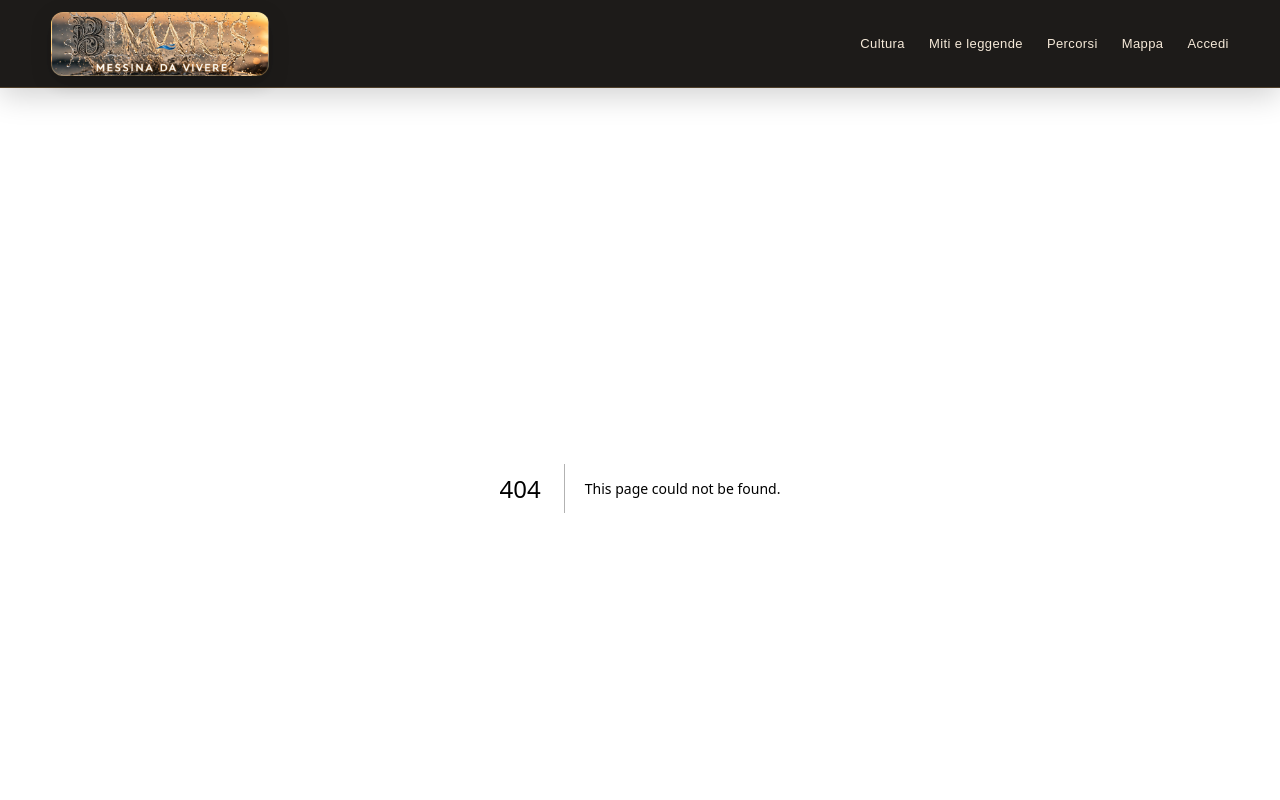
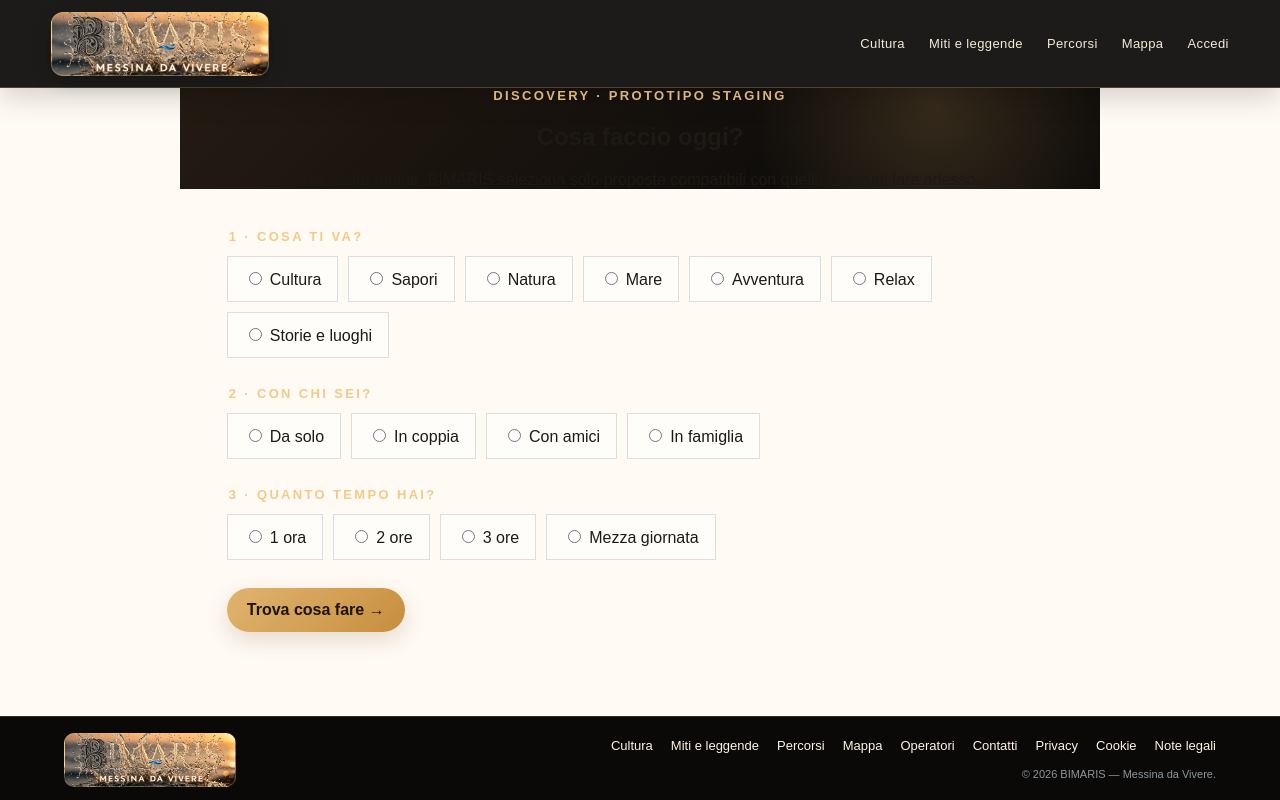
Before and after one commit to giovannibrunetto/bimaris-platform, a Next.js app in the folder apps/web/: page /cosa-faccio-oggi in a window 1280 px wide. Before the commit this address had no page. Shown: the top 800 px of the page. Built offline with nearby package versions, Linux system fonts and the light colour scheme.

Commit message:
Add Discovery today prototype

```diff
--- /dev/null
+++ b/apps/web/app/cosa-faccio-oggi/page.tsx
@@ -0,0 +1,77 @@
+import Link from "next/link";
+import { discoverExperiences, DISCOVERY_AUDIENCES, DISCOVERY_INTENTS, type DiscoveryAudience, type DiscoveryIntent } from "@/lib/discovery";
+
+export const dynamic = "force-dynamic";
+export const revalidate = 0;
+
+const intentLabels: Record<DiscoveryIntent, string> = {
+  culture: "Cultura",
+  "food-wine": "Sapori",
+  nature: "Natura",
+  sea: "Mare",
+  adventure: "Avventura",
+  relax: "Relax",
+  "stories-places": "Storie e luoghi",
+};
+const audienceLabels: Record<DiscoveryAudience, string> = {
+  solo: "Da solo",
+  couple: "In coppia",
+  friends: "Con amici",
+  family: "In famiglia",
+};
+const durationOptions = [
+  [60, "1 ora"],
+  [120, "2 ore"],
+  [180, "3 ore"],
+  [360, "Mezza giornata"],
+] as const;
+
+function one(value: string | string[] | undefined) { return Array.isArray(value) ? value[0] : value; }
+function validIntent(value?: string): value is DiscoveryIntent { return !!value && (DISCOVERY_INTENTS as readonly string[]).includes(value); }
+function validAudience(value?: string): value is DiscoveryAudience { return !!value && (DISCOVERY_AUDIENCES as readonly string[]).includes(value); }
+
+export default async function DiscoveryTodayPage({ searchParams }: { searchParams: Promise<Record<string, string | string[] | undefined>> }) {
+  const params = await searchParams;
+  const intentRaw = one(params.intent);
+  const audienceRaw = one(params.audience);
+  const minutesRaw = Number(one(params.minutes));
+  const intent = validIntent(intentRaw) ? intentRaw : undefined;
+  const audience = validAudience(audienceRaw) ? audienceRaw : undefined;
+  const minutes = durationOptions.some(([v]) => v === minutesRaw) ? minutesRaw : undefined;
+  const complete = !!intent && !!audience && !!minutes;
+  const results = complete ? await discoverExperiences({ intent, audience, availableMinutes: minutes, limit: 3 }) : [];
+
+  return <>
+    <section className="page-hero" style={{maxWidth:920,margin:"0 auto",textAlign:"center"}}>
+      <div className="kicker">DISCOVERY · PROTOTIPO STAGING</div>
+      <h1>Cosa faccio oggi?</h1>
+      <p>Tre scelte rapide. BIMARIS seleziona solo proposte compatibili con quello che vuoi fare adesso.</p>
+    </section>
+
+    <section className="section" style={{maxWidth:980,margin:"0 auto",paddingTop:24}}>
+      <form method="get" style={{display:"grid",gap:28}}>
+        <fieldset style={{border:0,padding:0,margin:0}}>
+          <legend className="kicker" style={{marginBottom:12}}>1 · Cosa ti va?</legend>
+          <div style={{display:"flex",flexWrap:"wrap",gap:10}}>{DISCOVERY_INTENTS.map(key => <label key={key} className="detail-panel" style={{padding:"12px 16px",cursor:"pointer",border:intent===key?"2px solid #8a5b3d":"1px solid #ddd"}}><input type="radio" name="intent" value={key} defaultChecked={intent===key} style={{marginRight:8}}/>{intentLabels[key]}</label>)}</div>
+        </fieldset>
+
+        <fieldset style={{border:0,padding:0,margin:0}}>
+          <legend className="kicker" style={{marginBottom:12}}>2 · Con chi sei?</legend>
+          <div style={{display:"flex",flexWrap:"wrap",gap:10}}>{DISCOVERY_AUDIENCES.map(key => <label key={key} className="detail-panel" style={{padding:"12px 16px",cursor:"pointer",border:audience===key?"2px solid #8a5b3d":"1px solid #ddd"}}><input type="radio" name="audience" value={key} defaultChecked={audience===key} style={{marginRight:8}}/>{audienceLabels[key]}</label>)}</div>
+        </fieldset>
+
+        <fieldset style={{border:0,padding:0,margin:0}}>
+          <legend className="kicker" style={{marginBottom:12}}>3 · Quanto tempo hai?</legend>
+          <div style={{display:"flex",flexWrap:"wrap",gap:10}}>{durationOptions.map(([value,label]) => <label key={value} className="detail-panel" style={{padding:"12px 16px",cursor:"pointer",border:minutes===value?"2px solid #8a5b3d":"1px solid #ddd"}}><input type="radio" name="minutes" value={value} defaultChecked={minutes===value} style={{marginRight:8}}/>{label}</label>)}</div>
+        </fieldset>
+
+        <button className="button" type="submit" style={{justifySelf:"start"}}>Trova cosa fare →</button>
+      </form>
+    </section>
+
+    {complete && <section className="section sand" style={{marginTop:24}}>
+      <div className="section-head"><div><div className="kicker">SCELTE BIMARIS</div><h2>{results.length ? "Le proposte per te" : "Nessuna proposta compatibile"}</h2></div><p>{results.length ? "Non un elenco infinito: fino a tre possibilità coerenti con le tue scelte e con la disponibilità di oggi." : "Il motore non forza risultati non adatti. Prova a cambiare interesse, compagnia o tempo disponibile."}</p></div>
+      {results.length>0 && <div className="cards">{results.map((item,index)=><article className="card" key={item.id}>{item.imageUrl&&<img src={item.imageUrl} alt="" style={{width:"100%",aspectRatio:"16/9",objectFit:"cover"}}/>}<div className="card-body"><div className="kicker">PROPOSTA {index+1} · {item.availability==="now"?"DISPONIBILE ORA":"PIÙ TARDI OGGI"}</div><h3>{item.name}</h3>{item.excerpt&&<p>{item.excerpt}</p>}<p className="muted">{item.durationMinutes?`${item.durationMinutes} min · `:""}{item.priceFrom!=null?`da € ${item.priceFrom} · `:""}{item.bookingRequirement==="required"?"prenotazione obbligatoria":item.bookingRequirement==="recommended"?"prenotazione consigliata":"senza prenotazione"}</p><Link className="text-link" href={`/esperienze/${item.slug}`}>Scopri la proposta →</Link></div></article>)}</div>}
+    </section>}
+  </>;
+}
```
